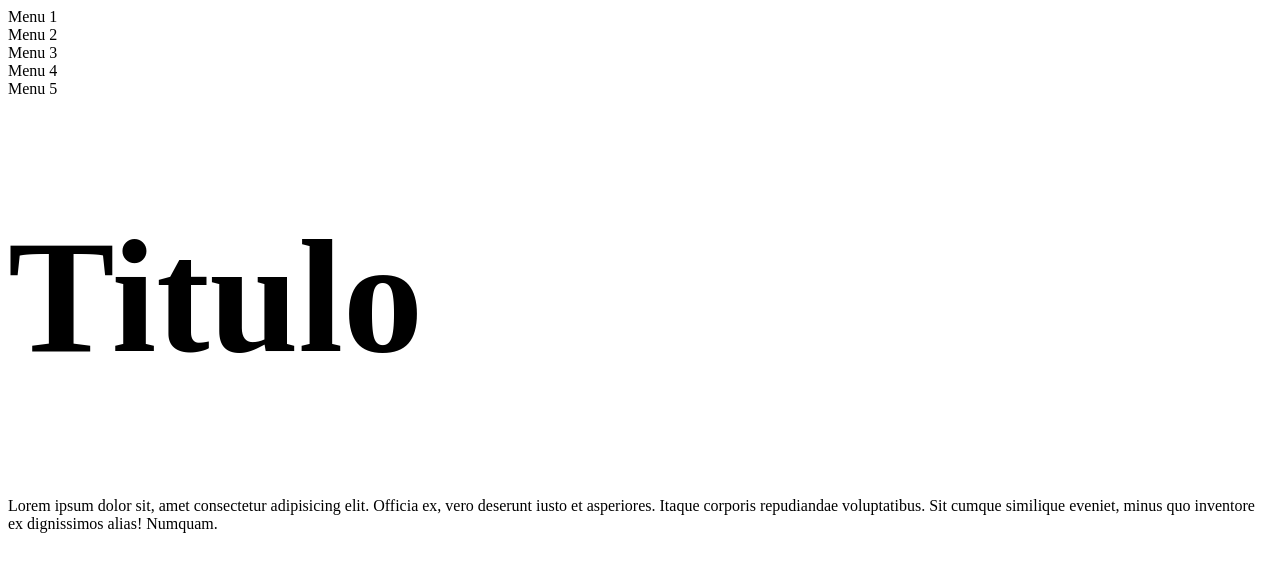
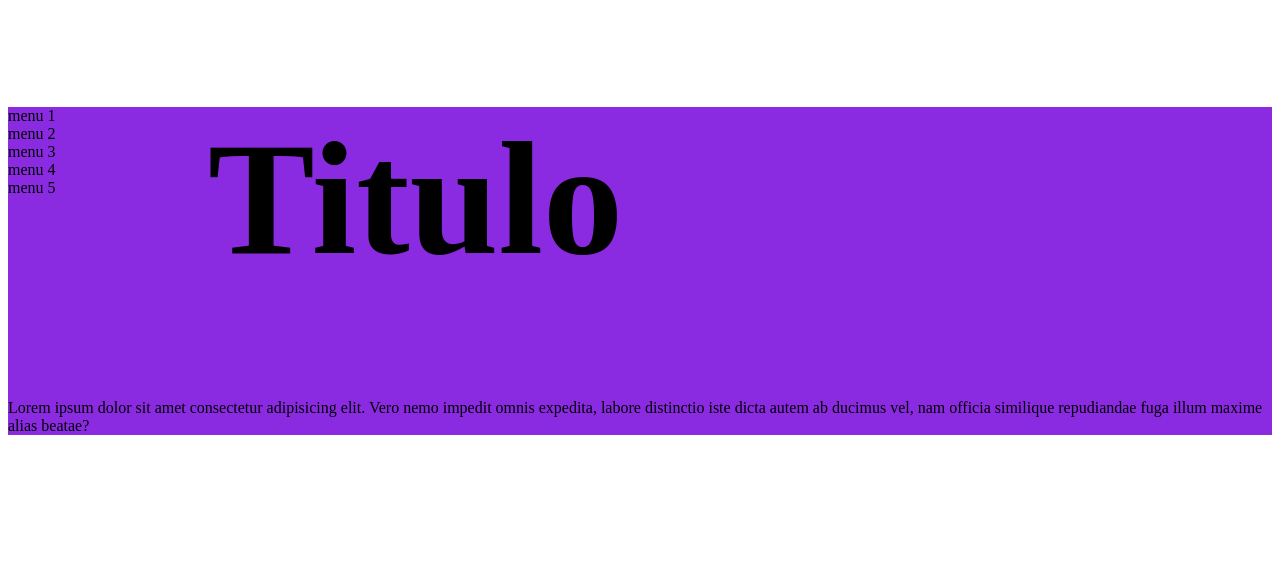
Before and after one commit to MrAllace/Taller-de-desarrollo-212, a plain HTML site: page practica10/index.html in a window 1280 px wide. Drawn offline with Linux system fonts and the light colour scheme.

Commit message:
practica10

```diff
--- a/practica10/index.html
+++ b/practica10/index.html
@@ -1,47 +1,71 @@
 <!DOCTYPE html>
-<html lang="en">
+<html lang="es">
+
 <head>
     <meta charset="UTF-8">
     <meta http-equiv="X-UA-Compatible" content="IE=edge">
     <meta name="viewport" content="width=device-width, initial-scale=1.0">
-    <title>Document</title>
-</head>
+    <title>Practica10</title>
     <style>
-    h1{
+        h1 {
             font-size: 10em;
         }
-    #descripcion{
+
+        #descripcion {
             background-color: blueviolet;
+        }
 
+        #menu {
+            float: none;
+            width: auto;
         }
-    #menu{
-        float: none;
-        width: 100px;
-    }
-    #opciones{
+
+        #opciones {
             margin: 0px;
             padding: 0px;
         }
-    .opcionmenu{
-        background: white;
-        border: 5px ;
+
+        .opcionesmenu {
+            background: pink;
+            border: 1px solid black;
+            list-style-type: none;
+            margin: 10px;
+            padding: 10px;
+
+        }
+
+        @media screen and (min-width: 480px) {
+            #menu {
+                width: 200px;
+                float: left;
+            }
         }
     </style>
+</head>
+
 <body>
+
     <div class="contenido">
         <div id="menu">
             <ul id="opciones">
-            <li class="opcionmenu">Menu 1</li>
-            <li class="opcionmenu">Menu 2</li>
-            <li class="opcionmenu">Menu 3</li>
-            <li class="opcionmenu">Menu 4</li>
-            <li class="opcionmenu">Menu 5</li>
+                <li class="opcionMenu">menu 1</li>
+                <li class="opcionMenu">menu 2</li>
+                <li class="opcionMenu">menu 3</li>
+                <li class="opcionMenu">menu 4</li>
+                <li class="opcionMenu">menu 5</li>
             </ul>
         </div>
+        <div id="descripcion">
+            <h1>Titulo</h1>
+            <p>Lorem ipsum dolor sit amet consectetur adipisicing elit. Vero nemo impedit omnis expedita, labore
+                distinctio iste dicta autem ab ducimus vel, nam officia similique repudiandae fuga illum maxime alias
+                beatae?</p>
+        </div>
+    </div>
 
-    <div id="descripción">
-        <h1>Titulo</h1>
-        <p>Lorem ipsum dolor sit, amet consectetur adipisicing elit. Officia ex, vero deserunt iusto et asperiores. Itaque corporis repudiandae voluptatibus. Sit cumque similique eveniet, minus quo inventore ex dignissimos alias! Numquam.</p>
-    </div>
+
+
+
 </body>
+
 </html>
```
Lines whose indentation alone changed are shown as unchanged.
